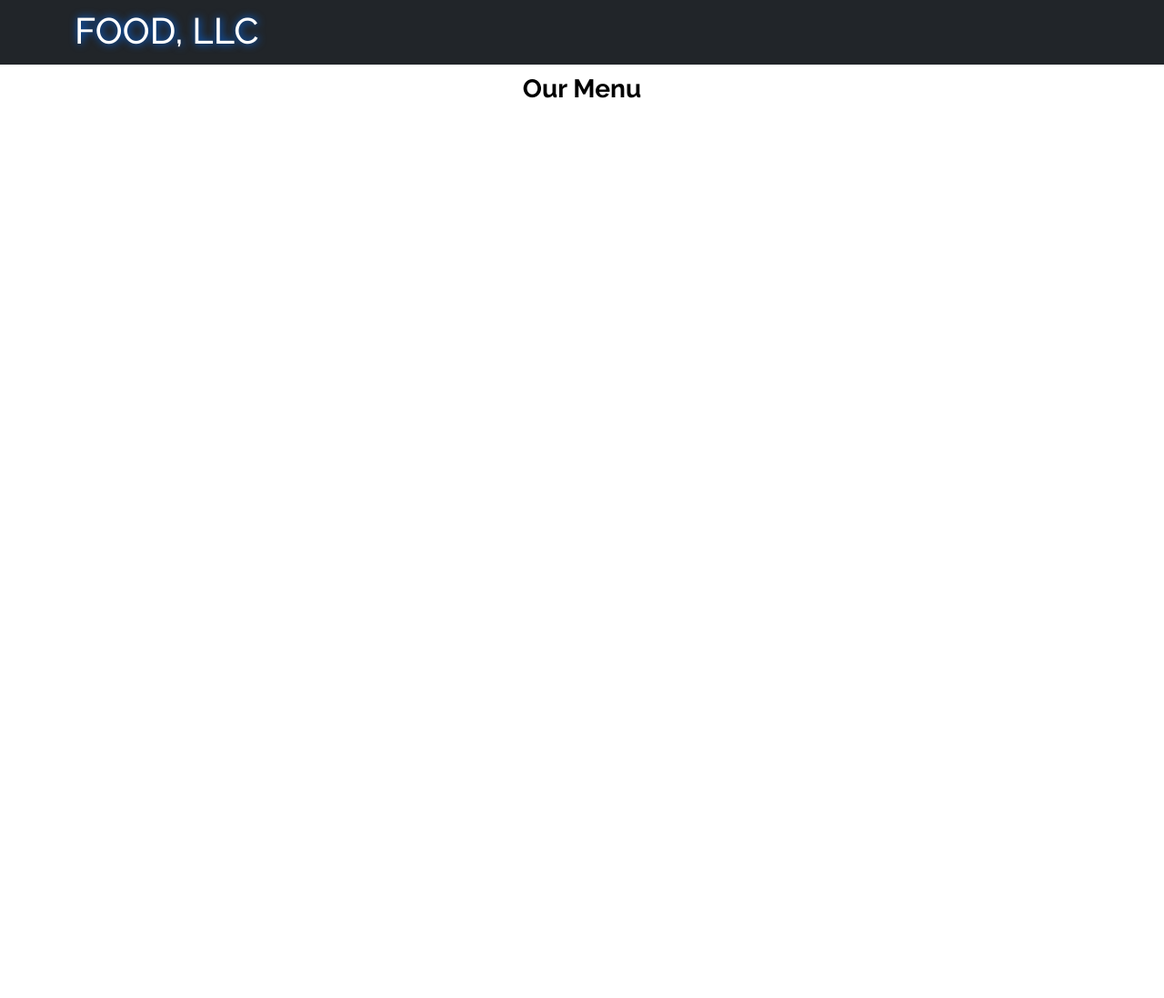
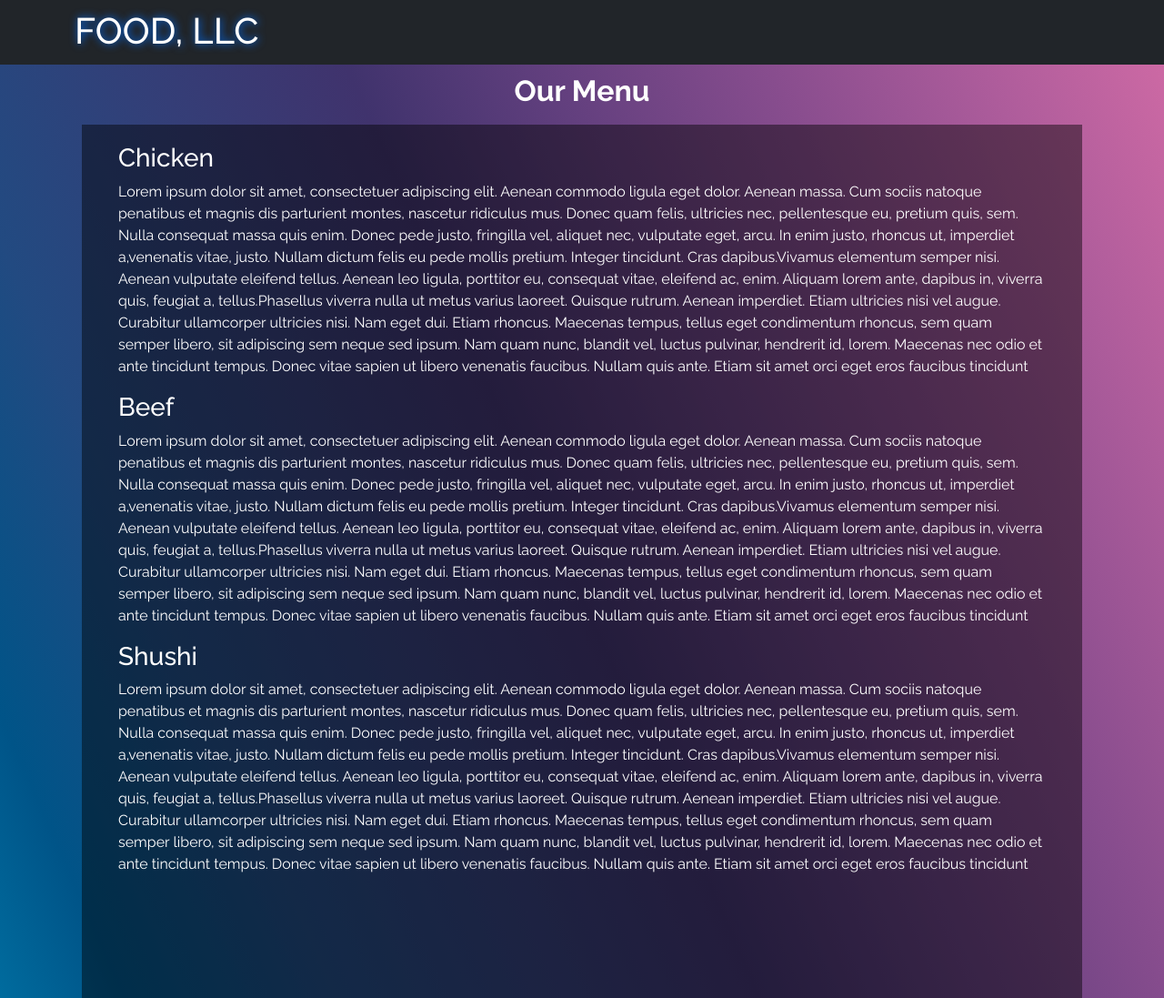
Before and after one commit to MurtazaM20/module3-solution, a plain HTML site: page index.html in a window 1280 px wide. Shown: the top 1097 px of the page at 91% size. Before the commit the page ends 800 px from the top, so only its background shows below. Drawn offline with nearby package versions, Linux system fonts and the light colour scheme.

Commit message:
Final Changes Done

```diff
--- a/css/styles.css
+++ b/css/styles.css
@@ -1,24 +1,28 @@
 @import url('https://fonts.googleapis.com/css2?family=Raleway:wght@400;500;600;700;800;900&display=swap');
 
-*{
+* {
   box-sizing: border-box;
   margin: 0;
   padding: 0;
 }
 
-body{
+body {
   font-size: 16px;
   font-family: 'Raleway', sans-serif;
-    color: black;
+  color: white;
+  background-image: linear-gradient(to left bottom,
+      #d16ba5, #ad5c9b, #884d8e, #64407f, #40336d, #333f78, #224a81, #005488,
+      #007cad, #00a6cb, #04d0e1, #5ffbf1);
 }
+
 /* HEADER START */
 
-#header-nav{
+#header-nav {
   padding: 0;
   margin: 0;
 }
 
-.navbar-brand{
+.navbar-brand {
   font-size: 1.5em;
   text-transform: uppercase;
   font-weight: bold;
@@ -27,34 +31,23 @@ body{
   padding-top: 10px;
 }
 
-a{
+a {
   text-decoration: none;
   color: #ffffff;
 }
 
-a:focus, a:hover, a:visited, a:link, a:active{
+a:focus,
+a:hover,
+a:visited,
+a:link,
+a:active {
   text-decoration: none;
   color: #ffffff;
   text-shadow: hsl(214, 100%, 50%) 1px 0 10px;
 }
 
-button{
+button {
   color: #000000;
-}
-
-
-#nav-list {
-    margin-top: 10px;
-  }
-  #nav-list a {
-    color: #951C49;
-    text-align: center;
-  }
-  #nav-list a:hover {
-    background: #E7E7E7;
-  }
-  #nav-list a span {
-    font-size: 1.8em;
 }
 
 .navbar-header button.navbar-toggle {
@@ -62,10 +55,30 @@ button{
   margin-top: -30px;
 }
 
+.nav-item {
+  text-align: center;
+}
+
 /* HEADER END */
 
 /* BODY START */
 
-h3{
+h2 {
   padding: 10px;
 }
+
+#main-text {
+  padding-left: 20px;
+  padding-right: 20px;
+}
+
+.text-background {
+  height: 2700px;
+  padding: 20px 40px 20px 40px;
+  background-color: #00000073;
+  overflow: hidden;
+  margin-bottom: 50px;
+}
+
+
+/* BODY END */
--- a/index.html
+++ b/index.html
@@ -20,7 +20,9 @@
       <div class="container">
         <div class="navbar-header">
           <div class="navbar-brand">
-                            <a href="index.html"><h1>Food, LLC</h1></a>
+            <a href="index.html">
+              <h1>Food, LLC</h1>
+            </a>
           </div>
         </div>
         <button class="navbar-toggler" type="button" data-bs-toggle="collapse" data-bs-target="#navbarSupportedContent">
@@ -30,13 +32,13 @@
         <div class="collapse navbar-collapse" id="navbarSupportedContent">
           <ul class="navbar-nav d-lg-none">
             <li class="nav-item">
-                      <a class="nav-link active" href="#">Chicken</a>
+              <a class="nav-link active" href="#chicken">Chicken</a>
             </li>
             <li class="nav-item">
-                      <a class="nav-link active" href="#">Beef</a>
+              <a class="nav-link active" href="#beef">Beef</a>
             </li>
             <li class="nav-item">
-                      <a class="nav-link active" href="#">Shushi</a>
+              <a class="nav-link active" href="#shushi">Shushi</a>
             </li>
           </ul>
         </div>
@@ -45,9 +47,63 @@
 
   </header>
 
+  <div id="main-content" class="container">
 
-    <h3 class="text-center"><strong>Our Menu</strong></h3>
+    <h2 class="text-center"><strong>Our Menu</strong></h2>
+    <section class="row">
+      <div id="main-text" class="col-xl-12">
+        <div class="text-background">
+          <h3 id="chicken">Chicken</h3>
+          <p>
+            Lorem ipsum dolor sit amet, consectetuer adipiscing elit. Aenean commodo ligula eget dolor. Aenean massa.
+            Cum sociis natoque penatibus et magnis dis parturient montes, nascetur ridiculus mus. Donec quam felis,
+            ultricies nec, pellentesque eu, pretium quis, sem. Nulla consequat massa quis enim. Donec pede justo,
+            fringilla vel, aliquet nec, vulputate eget, arcu. In enim justo, rhoncus ut, imperdiet a,venenatis vitae,
+            justo. Nullam dictum felis eu pede mollis pretium. Integer tincidunt. Cras dapibus.Vivamus elementum semper
+            nisi. Aenean vulputate eleifend tellus. Aenean leo ligula, porttitor eu, consequat vitae, eleifend ac, enim.
+            Aliquam lorem ante, dapibus in, viverra quis, feugiat a, tellus.Phasellus viverra nulla ut metus varius
+            laoreet. Quisque rutrum. Aenean imperdiet. Etiam ultricies nisi vel augue. Curabitur ullamcorper ultricies
+            nisi. Nam eget dui. Etiam rhoncus. Maecenas tempus, tellus eget condimentum rhoncus, sem quam semper libero,
+            sit adipiscing sem neque sed ipsum. Nam quam nunc, blandit vel, luctus pulvinar, hendrerit id, lorem.
+            Maecenas nec odio et ante tincidunt tempus. Donec vitae sapien ut libero venenatis faucibus. Nullam quis
+            ante. Etiam sit amet orci eget eros faucibus tincidunt
+          </p>
+          <h3 id="beef" >Beef</h3>
+          <p>
+            Lorem ipsum dolor sit amet, consectetuer adipiscing elit. Aenean commodo ligula eget dolor. Aenean massa.
+            Cum sociis natoque penatibus et magnis dis parturient montes, nascetur ridiculus mus. Donec quam felis,
+            ultricies nec, pellentesque eu, pretium quis, sem. Nulla consequat massa quis enim. Donec pede justo,
+            fringilla vel, aliquet nec, vulputate eget, arcu. In enim justo, rhoncus ut, imperdiet a,venenatis vitae,
+            justo. Nullam dictum felis eu pede mollis pretium. Integer tincidunt. Cras dapibus.Vivamus elementum semper
+            nisi. Aenean vulputate eleifend tellus. Aenean leo ligula, porttitor eu, consequat vitae, eleifend ac, enim.
+            Aliquam lorem ante, dapibus in, viverra quis, feugiat a, tellus.Phasellus viverra nulla ut metus varius
+            laoreet. Quisque rutrum. Aenean imperdiet. Etiam ultricies nisi vel augue. Curabitur ullamcorper ultricies
+            nisi. Nam eget dui. Etiam rhoncus. Maecenas tempus, tellus eget condimentum rhoncus, sem quam semper libero,
+            sit adipiscing sem neque sed ipsum. Nam quam nunc, blandit vel, luctus pulvinar, hendrerit id, lorem.
+            Maecenas nec odio et ante tincidunt tempus. Donec vitae sapien ut libero venenatis faucibus. Nullam quis
+            ante. Etiam sit amet orci eget eros faucibus tincidunt
+          </p>
+          <h3 id="shushi">Shushi</h3>
+          <p>
+            Lorem ipsum dolor sit amet, consectetuer adipiscing elit. Aenean commodo ligula eget dolor. Aenean massa.
+            Cum sociis natoque penatibus et magnis dis parturient montes, nascetur ridiculus mus. Donec quam felis,
+            ultricies nec, pellentesque eu, pretium quis, sem. Nulla consequat massa quis enim. Donec pede justo,
+            fringilla vel, aliquet nec, vulputate eget, arcu. In enim justo, rhoncus ut, imperdiet a,venenatis vitae,
+            justo. Nullam dictum felis eu pede mollis pretium. Integer tincidunt. Cras dapibus.Vivamus elementum semper
+            nisi. Aenean vulputate eleifend tellus. Aenean leo ligula, porttitor eu, consequat vitae, eleifend ac, enim.
+            Aliquam lorem ante, dapibus in, viverra quis, feugiat a, tellus.Phasellus viverra nulla ut metus varius
+            laoreet. Quisque rutrum. Aenean imperdiet. Etiam ultricies nisi vel augue. Curabitur ullamcorper ultricies
+            nisi. Nam eget dui. Etiam rhoncus. Maecenas tempus, tellus eget condimentum rhoncus, sem quam semper libero,
+            sit adipiscing sem neque sed ipsum. Nam quam nunc, blandit vel, luctus pulvinar, hendrerit id, lorem.
+            Maecenas nec odio et ante tincidunt tempus. Donec vitae sapien ut libero venenatis faucibus. Nullam quis
+            ante. Etiam sit amet orci eget eros faucibus tincidunt
+          </p>
+        </div>
+      </div>
 
+    </section>
+
+  </div>
 
   <script src="https://cdn.jsdelivr.net/npm/@popperjs/core@2.10.2/dist/umd/popper.min.js"
     integrity="sha384-7+zCNj/IqJ95wo16oMtfsKbZ9ccEh31eOz1HGyDuCQ6wgnyJNSYdrPa03rtR1zdB"
```
Lines whose indentation alone changed are shown as unchanged.
